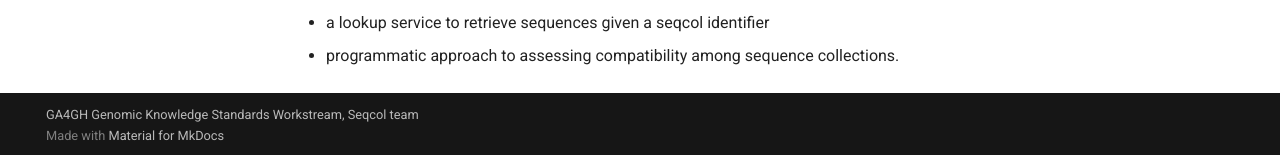
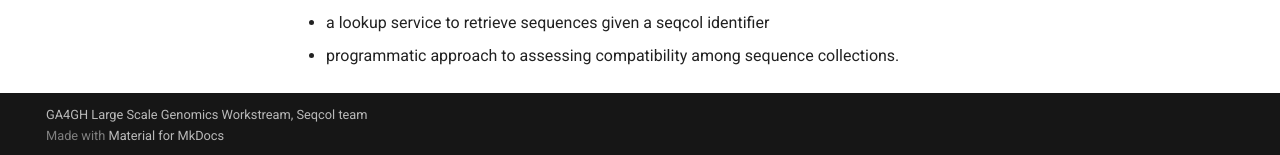
Before and after one commit to ga4gh/refget, an MkDocs documentation site: the page built from docs/README.md, in a window 1280 px wide and 1181 px high. Shown: the part 1023-1178 px from the top of the window. Built offline with MkDocs 1.6.1 and Material for MkDocs 9.7.7, drawn with Linux system fonts in a browser that asks for light colours; comment, search, counter and statistics services are not loaded.

Commit message:
GKS -> LSG correction

```diff
--- a/mkdocs.yml
+++ b/mkdocs.yml
@@ -19,7 +19,7 @@ nav:
     - Contributing: contributing.md
 
 
-copyright: GA4GH Genomic Knowledge Standards Workstream, Seqcol team
+copyright: GA4GH Large Scale Genomics Workstream, Seqcol team
 home_link: null
 navbar:
   left:
```
